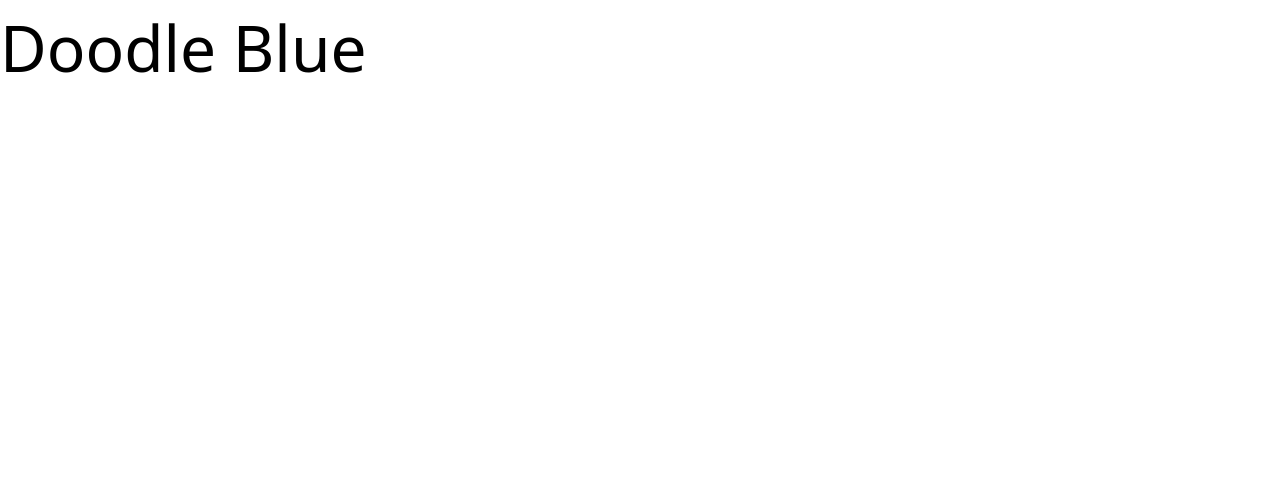
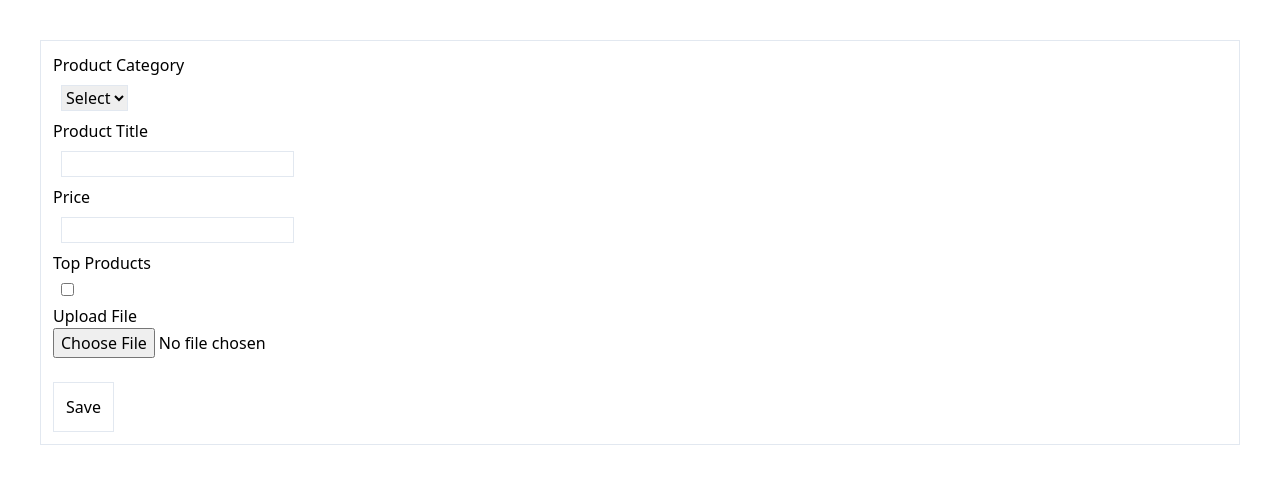
Before and after one commit to GMArjun/doodleblue_frontend_task, a Vue app: page / in a window 1280 px wide. Shown: the top 484 px of the page. Built offline with nearby package versions, Linux system fonts and the light colour scheme.

Commit message:
added addProduct logic

```diff
--- a/src/App.vue
+++ b/src/App.vue
@@ -1,12 +1,28 @@
 <template>
   <div id="app">
-    <div class="text-6xl">Doodle Blue</div>
+    <div v-for="(product,i) in products" :key="i">{{product.title}}{{i}}</div>
+    <Add-Product @addedProduct="handleIncomingProduct" />
   </div>
 </template>
 
 <script>
+import AddProduct from "./components/addProduct";
 export default {
   name: "App",
+  data() {
+    return {
+      products: [],
+    };
+  },
+  components: {
+    "Add-Product": AddProduct,
+  },
+  methods: {
+    handleIncomingProduct(params) {
+      this.products.push(params);
+      console.log(params);
+    },
+  },
 };
 </script>
 
--- /dev/null
+++ b/src/components/addProduct.vue
@@ -0,0 +1,77 @@
+<template>
+  <div class="border m-10">
+    <div class="p-3">
+      <div>
+        <label class="block">Product Category</label>
+        <select class="border m-2" v-model="selectedCategory">
+          <option value disabled>Select</option>
+          <option value="category_1">Cat 1</option>
+          <option value="category_2">Cat 2</option>
+          <option value="category_3">Cat 3</option>
+        </select>
+      </div>
+      <div>
+        <label class="block">Product Title</label>
+        <input type="text" class="border m-2" v-model="productTitle" />
+      </div>
+      <div>
+        <label class="block">Price</label>
+        <input type="text" class="border m-2" v-model="productPrice" />
+      </div>
+      <div>
+        <label class="block">Top Products</label>
+        <input type="checkbox" class="border m-2" v-model="isTopProduct" />
+      </div>
+      <div>
+        <label class="block">Upload File</label>
+        <input type="file" @change="selectedImage" accept="image/*" />
+
+        <div class="image-preview" v-if="imageData.length > 0">
+          <img class="preview" :src="imageData" />
+        </div>
+      </div>
+    </div>
+    <div class="flex p-3">
+      <button @click="addProduct" class="border p-3">Save</button>
+    </div>
+  </div>
+</template>
+
+<script>
+export default {
+  name: "AddProduct",
+  data() {
+    return {
+      selectedCategory: "",
+      productTitle: "",
+      productPrice: "",
+      isTopProduct: false,
+      imageData: "",
+    };
+  },
+  methods: {
+    selectedImage: function (event) {
+      var input = event.target;
+      if (input.files && input.files[0]) {
+        var reader = new FileReader();
+        reader.onload = (e) => (this.imageData = e.target.result);
+        reader.readAsDataURL(input.files[0]);
+      } else {
+        this.imageData = "";
+      }
+    },
+    addProduct() {
+      this.$emit("addedProduct", {
+        category: this.selectedCategory,
+        title: this.productTitle,
+        price: this.productPrice,
+        isTopProduct: this.isTopProduct,
+        image: this.imageData,
+      });
+    },
+  },
+};
+</script>
+
+<style>
+</style>
```
